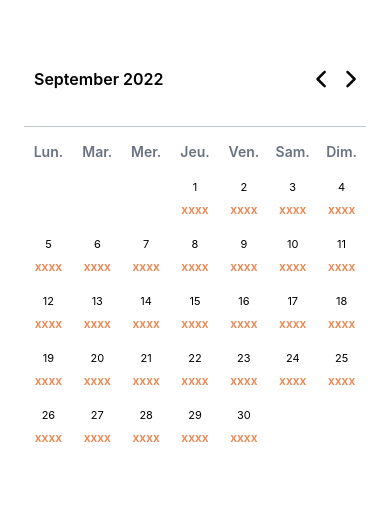
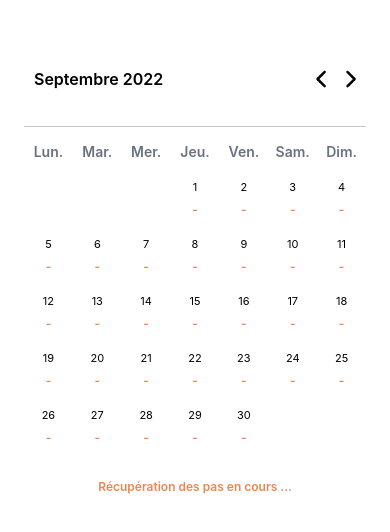
Before and after one commit to WeWard-SAS/app-interview-challenge, a React Native app: screen / in a window 390 px wide. Both pictures are taken after a click on the element 321 px from the left and 79 px from the top of the page. Shown: the top 532 px of the page. Built offline with nearby package versions, Linux system fonts and the light colour scheme.

Commit message:
display steps on calendar

```diff
--- a/App.tsx
+++ b/App.tsx
@@ -1,17 +1,8 @@
-import React, {useEffect} from 'react';
+import React from 'react';
 import {SafeAreaView, ScrollView, StyleSheet} from 'react-native';
-import {getStepsHistory} from './services/healthService';
 import {Calendar} from './src/components/calendar';
 
 const App = () => {
-  useEffect(() => {
-    (async function () {
-      const steps = await getStepsHistory('2022-09-01', '2022-10-01');
-
-      console.log(steps);
-    })();
-  });
-
   return (
     <SafeAreaView>
       <ScrollView
--- /dev/null
+++ b/src/Constants.ts
@@ -0,0 +1,24 @@
+export const MONTHS_FR = [
+  'Janvier',
+  'Février',
+  'Mars',
+  'Avril',
+  'Mai',
+  'Juin',
+  'Juillet',
+  'Août',
+  'Septembre',
+  'Octobre',
+  'Novembre',
+  'Décembre',
+];
+
+export const WEEK_DAYS = [
+  'Lun.',
+  'Mar.',
+  'Mer.',
+  'Jeu.',
+  'Ven.',
+  'Sam.',
+  'Dim.',
+];
--- a/src/components/calendar.tsx
+++ b/src/components/calendar.tsx
@@ -3,6 +3,7 @@ import {View} from 'react-native';
 import {CalendarHeader} from './calendarHeader';
 import moment from 'moment';
 import {CalendarDays} from './calendarDays';
+import {MONTHS_FR} from '../Constants';
 
 export const Calendar = () => {
   const [currentDate, setCurrentDate] = useState(moment());
@@ -36,10 +37,16 @@ export const Calendar = () => {
     setCurrentDate(moment(currentDate).add(1, 'month'));
   }, [currentDate]);
 
+  const headerMonthName = useMemo(() => {
+    return `${MONTHS_FR[moment(currentDate).month()]} ${moment(
+      currentDate,
+    ).format('YYYY')} `;
+  }, [currentDate]);
+
   return (
     <View>
       <CalendarHeader
-        month={moment(currentDate).format('MMMM YYYY')}
+        month={headerMonthName}
         onPressLeft={onPressPreviousMonth}
         onPressRight={onPressNextMonth}
       />
--- a/src/components/calendarDays.tsx
+++ b/src/components/calendarDays.tsx
@@ -1,6 +1,8 @@
 import {View, Text, StyleSheet} from 'react-native';
-import React from 'react';
+import React, {useState, useEffect} from 'react';
 import moment, {Moment} from 'moment';
+import {getStepsHistory} from '../../services/healthService';
+import {WEEK_DAYS} from '../Constants';
 
 interface ICalendarDaysProps {
   currentDate: Moment;
@@ -10,11 +12,10 @@ interface ICalendarDaysProps {
 interface IDayProps {
   currentDate: Moment;
   dayDate: Moment;
+  daySteps?: number;
 }
 
-const WEEK_DAYS = ['Lun.', 'Mar.', 'Mer.', 'Jeu.', 'Ven.', 'Sam.', 'Dim.'];
-
-const Day = ({currentDate, dayDate}: IDayProps) => {
+const Day = ({currentDate, dayDate, daySteps}: IDayProps) => {
   const isDayIsBeforeMonth = moment(dayDate).isBefore(
     moment(currentDate).startOf('month'),
   );
@@ -26,6 +27,7 @@ const Day = ({currentDate, dayDate}: IDayProps) => {
   if (isDayIsBeforeMonth || isDayIsAfterEndMonth) {
     return <View style={styles.emptyDay} />;
   }
+
   return (
     <View style={styles.stepsDayContainer}>
       <Text
@@ -33,12 +35,56 @@ const Day = ({currentDate, dayDate}: IDayProps) => {
         style={[styles.day, isFutureDay && styles.futureDay]}>
         {moment(dayDate).format('D')}
       </Text>
-      <Text style={[styles.step, isFutureDay && styles.emptyStep]}>xxxx</Text>
+      <Text style={[styles.step, isFutureDay && styles.emptyStep]}>
+        {daySteps?.toLocaleString() || '-'}
+      </Text>
     </View>
   );
 };
 
 export const CalendarDays = ({currentDate, monthArray}: ICalendarDaysProps) => {
+  const [monthSteps, setMonthSteps] = useState<Record<string, number>>({});
+  const [isLoading, setIsLoading] = useState(true);
+
+  useEffect(() => {
+    let isSubscribed = true;
+
+    const getSteps = async () => {
+      const firstDayOfMonth = moment(currentDate)
+        .startOf('month')
+        .format('YYYY-MM-DD');
+      const firstDayOfNextMonth = moment(currentDate)
+        .startOf('month')
+        .add(1, 'month')
+        .format('YYYY-MM-DD');
+      setIsLoading(true);
+      const stepsByMonth = await getStepsHistory(
+        firstDayOfMonth,
+        firstDayOfNextMonth,
+      );
+
+      if (isSubscribed) {
+        const refactoSteps = stepsByMonth
+          .map(x => ({
+            date: x.startDate.split('T')[0],
+            steps: x.value,
+          }))
+          .reduce<Record<string, number>>((acc, current) => {
+            const {date, steps} = current;
+            acc[date] = acc[date] ? acc[date] + steps : steps;
+            return acc;
+          }, {});
+
+        setMonthSteps(refactoSteps);
+        setIsLoading(false);
+      }
+    };
+    getSteps();
+    return () => {
+      isSubscribed = false;
+    };
+  }, [currentDate]);
+
   if (monthArray.length < 1) {
     return null;
   }
@@ -56,16 +102,26 @@ export const CalendarDays = ({currentDate, monthArray}: ICalendarDaysProps) => {
       {monthArray.map((week, index) => {
         return (
           <View key={`${index}`} style={styles.weekContainer}>
-            {week.map(d => (
-              <Day
-                key={d.toISOString()}
-                currentDate={currentDate}
-                dayDate={d}
-              />
-            ))}
+            {week.map(d => {
+              const daySteps =
+                monthSteps[moment(d).toISOString(true).split('T')[0]];
+              return (
+                <Day
+                  key={d.toISOString()}
+                  currentDate={currentDate}
+                  dayDate={d}
+                  daySteps={daySteps}
+                />
+              );
+            })}
           </View>
         );
       })}
+      {isLoading && (
+        <Text style={[styles.loadingText, styles.step]}>
+          Récupération des pas en cours ...
+        </Text>
+      )}
     </View>
   );
 };
@@ -111,4 +167,8 @@ const styles = StyleSheet.create({
   emptyStep: {
     display: 'none',
   },
+  loadingText: {
+    marginTop: 24,
+    textAlign: 'center',
+  },
 });
```
